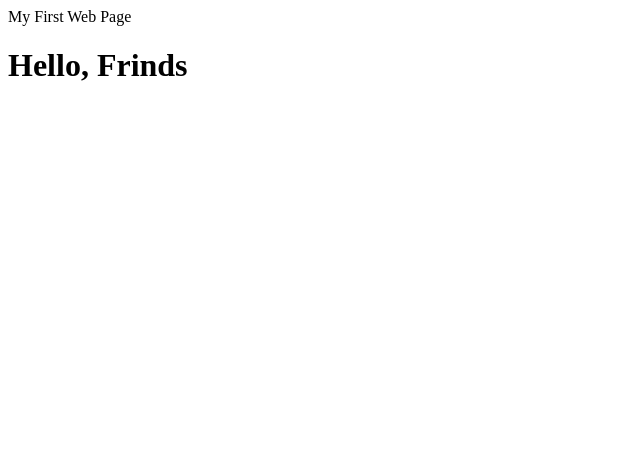
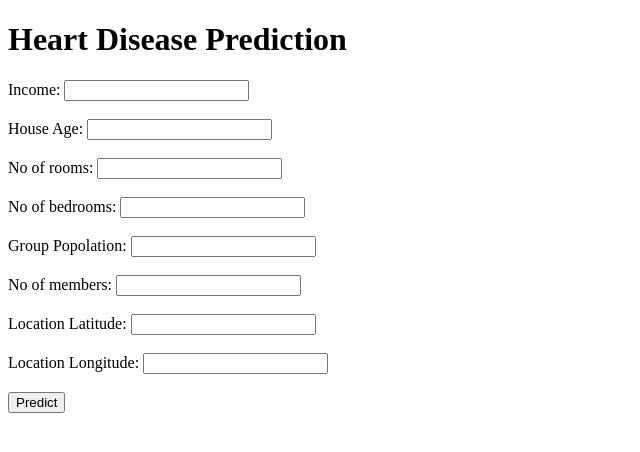
Before and after one commit to kuldipkatiyar/lab10, a Flask app: page / in a window 1280 px wide. Shown: the top 452 px of the page, without its empty margins (0-640 px from the left). Run offline with Flask 3, Linux system fonts and the light colour scheme; parts of the project's set-up code (start-up, migrations or seed data) failed here and were passed over.

Commit message:
final update

```diff
--- a/app.py
+++ b/app.py
@@ -1,10 +1,40 @@
-from flask import Flask, render_template
+from flask import Flask, render_template, request
 
-app=Flask(__name__)
+import pickle
+
+app = Flask(__name__)
+
+# Load the trained model (replace 'heart_disease_model.pkl' with your model file)
+with open('house_price_model.pkl', 'rb') as f:
+    model = pickle.load(f)
 
 @app.route("/")
 def home():
     return render_template("index.html")
 
+@app.route('/predict', methods=['POST'])
+def predict():
+    if request.method == 'POST':
+        # Get input values from the form
+        MedInc = int(request.form['MedInc'])
+        HouseAge = int(request.form['HouseAge'])
+        AveRooms = int(request.form['AveRooms'])
+        AveBedrms = int(request.form['AveBedrms'])
+        Population = int(request.form['Population'])
+        AveOccup = int(request.form['AveOccup'])
+        Latitude = int(request.form['Latitude'])
+        Longitude = int(request.form['Longitude'])
+
+
+        # Create input data for prediction
+        input_data = [[MedInc, HouseAge, AveRooms, AveBedrms, Population, AveOccup, Latitude, Longitude]]
+
+        # Make prediction using the trained model
+        price = model.predict(input_data)[0]
+
+        # Return the prediction result
+        result = price
+        return render_template('result.html', prediction=result)
+
 if __name__== "__main__":
     app.run(debug=True)
--- a/templates/index.html
+++ b/templates/index.html
@@ -1,9 +1,36 @@
 <!DOCTYPE html>
 <html>
-    <head>
-        My First Web Page
-    </head>
-    <body>
-        <h1> Hello, Frinds</h1>
-    </body>
+<head>
+    <title>Heart Disease Prediction</title>
+</head>
+<body>
+    <h1>Heart Disease Prediction</h1>
+    <form method="POST" action="/predict">
+        <label for="MedInc">Income:</label>
+        <input type="number" name="MedInc" required><br><br>
+
+        <label for="HouseAge">House Age:</label>
+        <input type="number" name="HouseAge" required><br><br>
+
+        <label for="AveRooms"> No of rooms:</label>
+        <input type="number" name="AveRooms" required><br><br>
+
+        <label for="AveBedrms"> No of bedrooms:</label>
+        <input type="number" name="AveBedrms" required><br><br>
+
+        <label for="Population"> Group Popolation:</label>
+        <input type="number" name="Population" required><br><br>
+
+        <label for="AveOccup"> No of members:</label>
+        <input type="number" name="AveOccup" required><br><br>
+
+        <label for="Latitude"> Location Latitude:</label>
+        <input type="number" name="Latitude" required><br><br>
+
+        <label for="Longitude">Location Longitude:</label>
+        <input type="number" name="Longitude" required><br><br>
+
+        <button type="submit">Predict</button>
+    </form>
+</body>
 </html>
```
Also changed, not shown: templates/result.html (added, +10 -0 lines), 1 other file.
